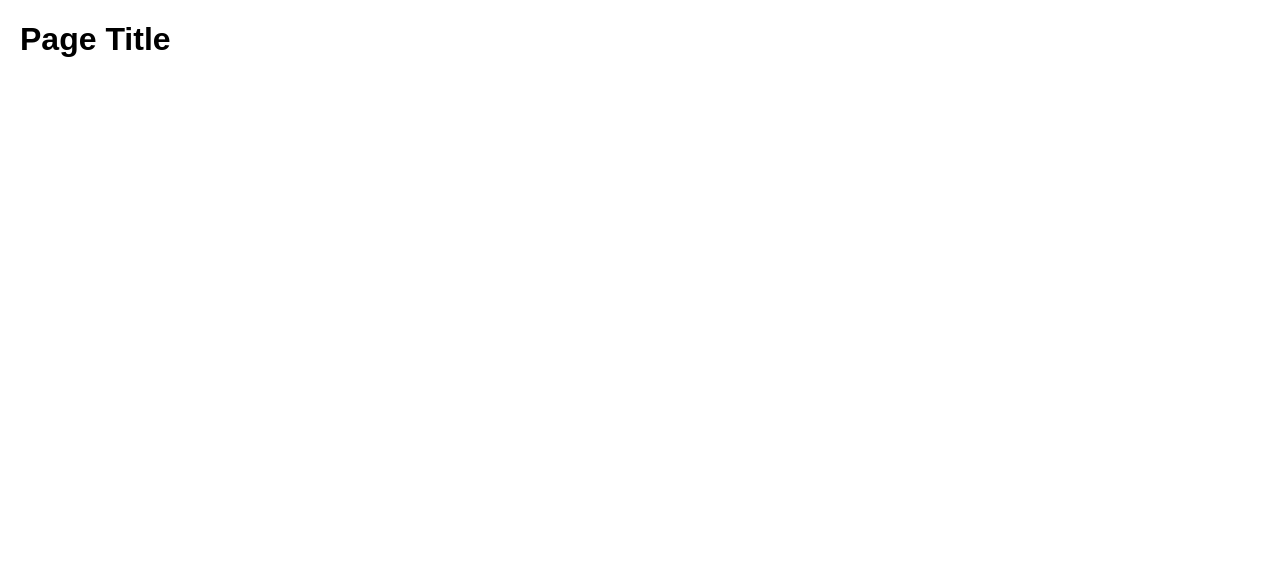
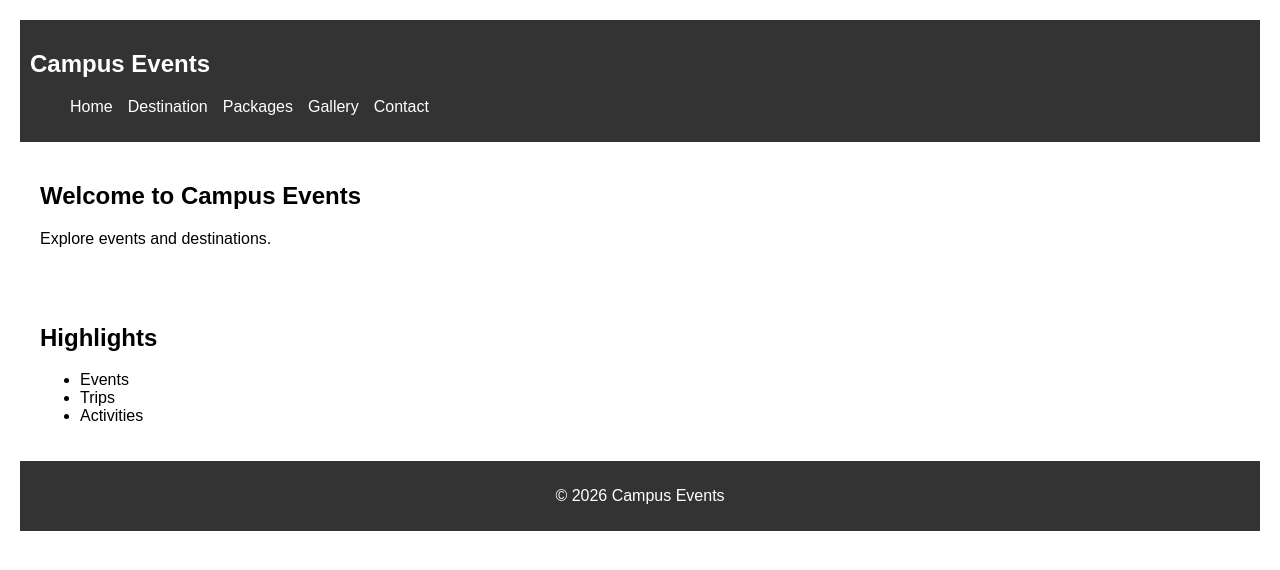
Before and after one commit to hassan3208/campus-events, a website: page src/index.html in a window 1280 px wide. Drawn offline with Linux system fonts and the light colour scheme.

Commit message:
Index page with layout, navbar, and base styling

```diff
--- a/src/index.html
+++ b/src/index.html
@@ -1,22 +1,44 @@
 <!DOCTYPE html>
 <html>
 <head>
-  <title>REPLACE THIS TITLE</title>
+  <title>Campus Events - Home</title>
   <link rel="stylesheet" href="../styles/style.css">
 </head>
+
 <body>
 
-  <!-- ============================= -->
-  <!-- TODO: Page Content Starts Here -->
-  <!-- Instructions:
-       1. Add your page-specific content
-       2. Keep design consistent with other pages
-       3. Do NOT break CSS link
-       4. Use proper headings (h1, h2, etc.)
-  -->
-  <!-- ============================= -->
+  <!-- NAVBAR -->
+  <nav>
+    <h2>Campus Events</h2>
+    <ul>
+      <li><a href="index.html">Home</a></li>
+      <li><a href="destination.html">Destination</a></li>
+      <li><a href="packages.html">Packages</a></li>
+      <li><a href="gallery.html">Gallery</a></li>
+      <li><a href="contact.html">Contact</a></li>
+    </ul>
+  </nav>
 
-  <h1>Page Title</h1>
+  <!-- HERO -->
+  <section>
+    <h1>Welcome to Campus Events</h1>
+    <p>Explore events and destinations.</p>
+  </section>
+
+  <!-- HIGHLIGHTS -->
+  <section>
+    <h2>Highlights</h2>
+    <ul>
+      <li>Events</li>
+      <li>Trips</li>
+      <li>Activities</li>
+    </ul>
+  </section>
+
+  <!-- FOOTER -->
+  <footer>
+    <p>© 2026 Campus Events</p>
+  </footer>
 
 </body>
 </html>
--- a/styles/style.css
+++ b/styles/style.css
@@ -12,4 +12,30 @@ body {
   margin: 20px;
 }
 
-/* Add your styles below */
+nav {
+  background: #333;
+  color: white;
+  padding: 10px;
+}
+
+nav ul {
+  display: flex;
+  gap: 15px;
+  list-style: none;
+}
+
+nav a {
+  color: white;
+  text-decoration: none;
+}
+
+section {
+  padding: 20px;
+}
+
+footer {
+  background: #333;
+  color: white;
+  text-align: center;
+  padding: 10px;
+}
```
